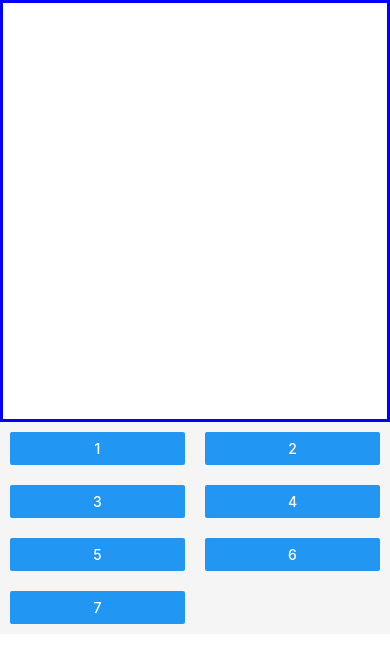
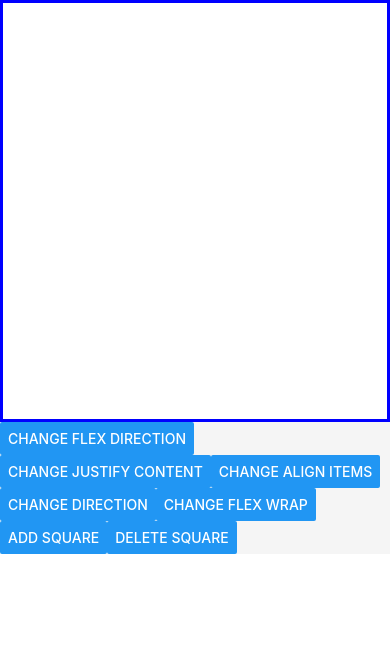
Before and after one commit to dkyo04/mobile_program_work, a React Native app: screen / in a window 390 px wide. Shown: the top 662 px of the page. Built offline with nearby package versions, Linux system fonts and the light colour scheme.

Commit message:
버튼 이름 변경

```diff
--- a/App.js
+++ b/App.js
@@ -7,29 +7,16 @@
 
     </View>
     <ScrollView style={[styles.container]}>
-      <View style = {[styles.controlSpace]}>
-        <View style={[styles.buttonView]}>
-          <Button title="1" />
+    <View style={[styles.controlSpace]}>
+          <Button title="CHANGE FLEX DIRECTION"/>
+          <Button title="CHANGE JUSTIFY CONTENT"/>
+          <Button title="CHANGE ALIGN ITEMS"/>
+          <Button title="CHANGE DIRECTION"/>
+          <Button title="CHANGE FLEX WRAP"/>
+          <Button title="ADD SQUARE"/>
+          <Button title="DELETE SQUARE"/>
         </View>
-        <View style={[styles.buttonView]}>
-          <Button title="2" />
-        </View>
-        <View style={[styles.buttonView]}>
-          <Button title="3" />
-        </View>
-        <View style={[styles.buttonView]}>
-          <Button title="4" />
-        </View>
-        <View style={[styles.buttonView]}>
-          <Button title="5" />
-        </View>
-        <View style={[styles.buttonView]}>
-          <Button title="6" />
-        </View>
-        <View style={[styles.buttonView]}>
-          <Button title="7" />
-        </View>
-      </View>
+
 
 
     </ScrollView>
```
